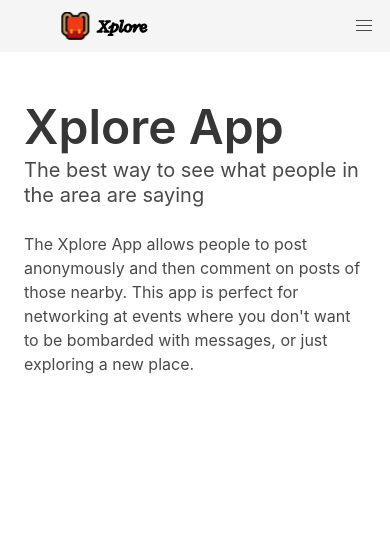
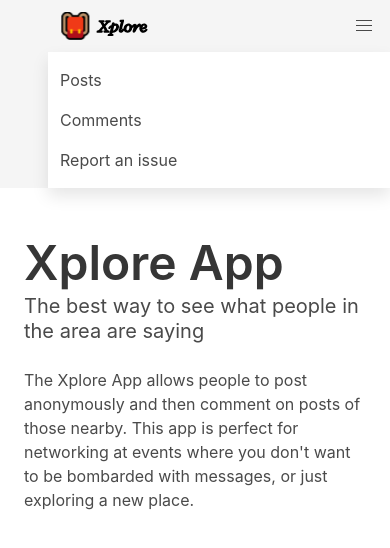
Before and after one commit to Captainmango/xplore-app, an Angular app: page / in a window 390 px wide. Both pictures are taken after a click on the button 364 px from the left and 26 px from the top of the page. Shown: the top 548 px of the page. Built offline with nearby package versions, Linux system fonts and the light colour scheme.

Commit message:
Got navbar hamburger working

```diff
--- a/src/app/components/navbar/navbar.component.html
+++ b/src/app/components/navbar/navbar.component.html
@@ -5,14 +5,14 @@
           <img src="../assets/brand.svg" width="100" height="38">
         </a>
 
-        <a role="button" class="navbar-burger" aria-label="menu" aria-expanded="false" data-target="navbarBasicExample">
+        <a role="button" class="navbar-burger" (click)="toggleNavbar()" aria-label="menu" aria-expanded="false" data-target="navbar">
           <span aria-hidden="true"></span>
           <span aria-hidden="true"></span>
           <span aria-hidden="true"></span>
         </a>
       </div>
 
-      <div id="navbarBasicExample" class="navbar-menu ml-6">
+      <div id="navbar" class="navbar-menu ml-6" [ngClass]="setClasses()">
         <div class="navbar-start">
           <a class="navbar-item" routerLink="/posts">
             Posts
--- a/src/app/components/navbar/navbar.component.ts
+++ b/src/app/components/navbar/navbar.component.ts
@@ -8,7 +8,20 @@ export class NavbarComponent implements OnInit {
 
   constructor() { }
 
+  status: boolean = false;
+
+
+
   ngOnInit(): void {
   }
 
+  setClasses(): object{
+    return { 'is-active': this.status }
+  }
+
+  toggleNavbar(): void{
+    this.status = !this.status
+  }
+
+
 }
```
